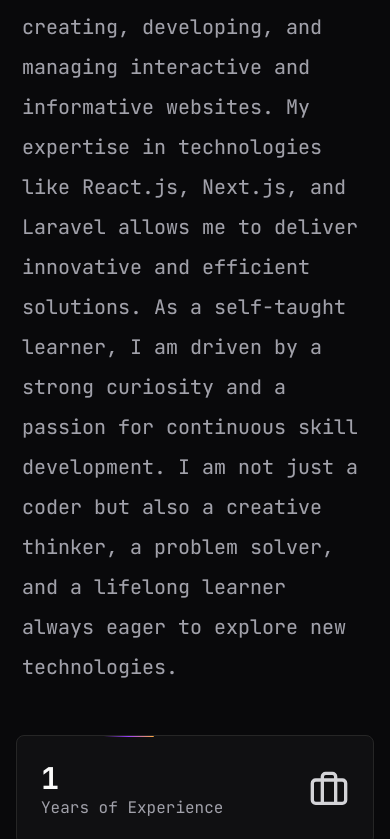
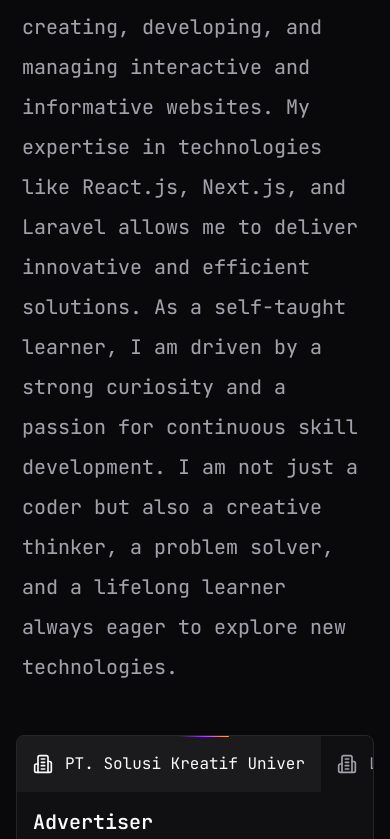
Before and after one commit to hasbihasbullh/portfolio, a Next.js app: page / in a window 390 px wide. Shown: the part 1161-2000 px from the top of the page. Built offline with nearby package versions, Linux system fonts and the light colour scheme; no server answers.

Commit message:
Add Experiences

```diff
--- a/app/layout.tsx
+++ b/app/layout.tsx
@@ -15,7 +15,7 @@ export const metadata: Metadata = {
 
 export default function RootLayout({ children }: { children: React.ReactNode }) {
   return (
-    <html lang="en">
+    <html lang="en" className="dark">
       <body className={`${jetBrainsMono.variable} antialiased`}>
         {children}
         <Analytics />
--- /dev/null
+++ b/components/About/Experiences.tsx
@@ -0,0 +1,96 @@
+import React, { useState } from "react";
+import { Card } from "@/components/ui/card";
+import { BorderBeam } from "@/components/ui/magicui/border-beam";
+import { Building2 } from "lucide-react";
+
+const Experiences = () => {
+  const [activeTab, setActiveTab] = useState(0);
+
+  const experiences = [
+    {
+      company: "PT. Solusi Kreatif Univer",
+      items: [
+        {
+          role: "Advertiser",
+          period: "March - May 2024",
+          description: "Created image and video content for products and managed digital ads.",
+          points: ["Created image and video content for products", "Managed ads on Facebook Ads and TikTok Ads", "Established marketplaces on Shopee, TikTok, and Lazada"],
+        },
+      ],
+    },
+    {
+      company: "Lead English",
+      items: [
+        {
+          role: "IT Staff",
+          period: "October - March 2024",
+          description: "Managed student data and maintained a WordPress-based website.",
+          points: ["Input student data", "Maintained a WordPress-based website"],
+        },
+      ],
+    },
+    {
+      company: "Disnaker Trans",
+      items: [
+        {
+          role: "International Training",
+          period: "September 21, 2023",
+          description: "Completed an intensive English training program.",
+          points: ["Improved English proficiency", "Participated in a 21-day program from start to finish"],
+        },
+      ],
+    },
+    {
+      company: "PT. Rice Inti Persero",
+      items: [
+        {
+          role: "Intern - Software Developer",
+          period: "March - May 2019",
+          description: "Developed a simple CRUD application and performed system maintenance.",
+          points: ["Developed a simple CRUD application for student data", "Input data for tools and equipment on the web", "Performed computer maintenance at the office"],
+        },
+      ],
+    },
+  ];
+
+  return (
+    <Card className="bg-zinc-900/50 rounded-lg relative overflow-hidden">
+      <BorderBeam />
+      <div className="flex flex-col md:flex-row">
+        <div className="md:w-80 md:border-r border-zinc-800 flex md:flex-col overflow-x-auto md:overflow-x-visible">
+          {experiences.map((exp, index) => (
+            <button
+              key={index}
+              onClick={() => setActiveTab(index)}
+              className={`flex items-center gap-3 p-4 text-left transition-colors whitespace-nowrap md:whitespace-normal ${activeTab === index ? "bg-zinc-800/50 text-zinc-50" : "text-zinc-400 hover:bg-zinc-800/30"}`}
+            >
+              <Building2 className="w-5 h-5" />
+              <span>{exp.company}</span>
+            </button>
+          ))}
+        </div>
+
+        <div className="flex-1 p-4 md:p-6">
+          {experiences[activeTab].items.map((item, index) => (
+            <div key={index} className="mb-6 last:mb-0">
+              <h4 className="font-semibold text-xl text-zinc-50">{item.role}</h4>
+              <p className="text-zinc-400">{experiences[activeTab].company}</p>
+              <p className="text-sm text-zinc-500 mb-4">{item.period}</p>
+              <p className="text-zinc-300 mb-3">{item.description}</p>
+              <ul className="space-y-2">
+                {item.points.map((point, idx) => (
+                  <li key={idx} className="text-zinc-400 flex items-start gap-2">
+                    <span className="block w-1 h-1 mt-2 bg-zinc-400 rounded-full"></span>
+                    {point}
+                  </li>
+                ))}
+              </ul>
+            </div>
+          ))}
+        </div>
+      </div>
+    </Card>
+  );
+};
+
+export default Experiences;
--- a/components/About/index.tsx
+++ b/components/About/index.tsx
@@ -4,6 +4,7 @@ import { useEffect, useState } from "react";
 import { BorderBeam } from "@/components/ui/magicui/border-beam";
 import { Card } from "@/components/ui/card";
 import { TextReveal } from "./TextReveal";
+import Experiences from "./Experiences";
 import { Skills } from "./Skills";
 import GitHubCalendar from "react-github-calendar";
 import { Briefcase, CheckCircle, Book } from "lucide-react";
@@ -27,7 +28,7 @@ export default function About() {
   }, []);
 
   const stats = [
-    { value: "1", label: "Years of Experience", icon: Briefcase },
+    { value: "2", label: "Years of Experience", icon: Briefcase },
     { value: projects.length, label: "Projects", icon: CheckCircle },
     { value: repoCount !== null ? repoCount : "Loading...", label: "Repositories", icon: Book },
   ];
@@ -37,8 +38,12 @@ export default function About() {
       <div className="max-w-7xl mx-auto">
         <div className="mb-12 sm:mb-20">
           <h2 className="text-3xl sm:text-4xl lg:text-6xl font-extrabold tracking-tight mb-6 text-zinc-50">About Me</h2>
-          <div className="mb-12">
+          <div className="mb-6">
             <TextReveal text="I am M Hasbi Hasbullah, currently living in Sukabumi, Indonesia. With experience across various fields of technology and development, I specialize in creating, developing, and managing interactive and informative websites. My expertise in technologies like React.js, Next.js, and Laravel allows me to deliver innovative and efficient solutions. As a self-taught learner, I am driven by a strong curiosity and a passion for continuous skill development. I am not just a coder but also a creative thinker, a problem solver, and a lifelong learner always eager to explore new technologies." />
+          </div>
+
+          <div className="mb-6">
+            <Experiences />
           </div>
 
           <div className="grid sm:grid-cols-3 gap-6">
--- a/components/Hero/index.tsx
+++ b/components/Hero/index.tsx
@@ -23,13 +23,22 @@ export default function Hero() {
   };
 
   return (
-    <section className="px-4 sm:px-8 py-10 lg:py-10 sm:py-20 max-w-7xl mx-auto grid lg:grid-cols-2 gap-8">
+    <section className="px-4 sm:px-8 py-10 lg:py-20 max-w-7xl mx-auto grid lg:grid-cols-2 gap-8">
       <div className="space-y-6 sm:space-y-8 text-center lg:text-left">
-        <h1 className="text-4xl sm:text-6xl md:text-7xl lg:text-[6rem] leading-none font-bold tracking-tighter">M HASBI HASBULLAH</h1>
+        <h1 className="text-4xl sm:text-6xl md:text-7xl lg:text-[6rem] leading-none font-bold tracking-tighter">
+          M HASBI HASBULLAH
+        </h1>
 
-        <p className="text-lg sm:text-xl lg:text-2xl text-zinc-400 max-w-full lg:max-w-none mx-auto lg:mx-0">User is a developer who continues to learn and focuses on modern web development using the latest technologies.</p>
+        <p className="text-lg sm:text-xl lg:text-2xl text-zinc-400 max-w-full lg:max-w-none mx-auto lg:mx-0">
+          A passionate developer specializing in modern web development with a focus on the latest technologies.
+        </p>
 
-        <Button className="relative overflow-hidden text-lg px-6 py-3" size="lg" variant="outline" onClick={handleDownloadCV}>
+        <Button
+          className="relative overflow-hidden text-lg px-6 py-3"
+          size="lg"
+          variant="outline"
+          onClick={handleDownloadCV}
+        >
           Download CV
           <BorderBeam
             size={48}
@@ -45,20 +54,42 @@ export default function Hero() {
         </Button>
 
         <div className="flex justify-center lg:justify-normal gap-4 mt-4">
-          <a href="https://github.com/hasbihasbullh" target="_blank" rel="noopener noreferrer" className="bg-zinc-200 text-zinc-950 hover:bg-zinc-400 rounded-full p-3 transition-all duration-300">
+          <a
+            href="https://github.com/hasbihasbullh"
+            target="_blank"
+            rel="noopener noreferrer"
+            className="bg-zinc-200 text-zinc-950 hover:bg-zinc-400 rounded-full p-3 transition-all duration-300"
+          >
             <Github className="w-5 h-5" />
           </a>
-          <a href="https://www.linkedin.com/in/m-hasbi-hasbullah-1a152b340/" target="_blank" rel="noopener noreferrer" className="bg-zinc-200 text-zinc-950 hover:bg-zinc-400 rounded-full p-3 transition-all duration-300">
+          <a
+            href="https://www.linkedin.com/in/m-hasbi-hasbullah-1a152b340/"
+            target="_blank"
+            rel="noopener noreferrer"
+            className="bg-zinc-200 text-zinc-950 hover:bg-zinc-400 rounded-full p-3 transition-all duration-300"
+          >
             <Linkedin className="w-5 h-5" />
           </a>
-          <a href="https://www.instagram.com/hasbihasbullh_" target="_blank" rel="noopener noreferrer" className="bg-zinc-200 text-zinc-950 hover:bg-zinc-400 rounded-full p-3 transition-all duration-300">
+          <a
+            href="https://www.instagram.com/hasbihasbullh_"
+            target="_blank"
+            rel="noopener noreferrer"
+            className="bg-zinc-200 text-zinc-950 hover:bg-zinc-400 rounded-full p-3 transition-all duration-300"
+          >
             <Instagram className="w-5 h-5" />
           </a>
         </div>
       </div>
 
       <div className="relative mt-8 lg:mt-0">
-        <Image src="/me.webp" alt="Foto Profil M Hasbi Hasbullah" width={400} height={500} className="w-full sm:w-[400px] h-[300px] sm:h-[500px] object-cover mx-auto rounded-lg shadow-lg" />
+        <Image
+          src="/me.webp"
+          alt="Foto Profil M Hasbi Hasbullah"
+          width={400}
+          height={500}
+          className="w-full sm:w-[400px] h-[300px] sm:h-[500px] object-cover mx-auto rounded-lg shadow-lg"
+          priority
+        />
         <div className="absolute bottom-0 right-0 bg-zinc-200 text-zinc-950 p-4 sm:p-6 rounded-lg">
           <p className="text-xs sm:text-sm opacity-70">TODAY DATE</p>
           <p className="text-3xl sm:text-5xl font-bold mt-2">{formattedDate}</p>
--- a/tailwind.config.ts
+++ b/tailwind.config.ts
@@ -55,6 +55,22 @@ export default {
   			lg: 'var(--radius)',
   			md: 'calc(var(--radius) - 2px)',
   			sm: 'calc(var(--radius) - 4px)'
+  		},
+  		animation: {
+  			shine: 'shine var(--duration) infinite linear'
+  		},
+  		keyframes: {
+  			shine: {
+  				'0%': {
+  					'background-position': '0% 0%'
+  				},
+  				'50%': {
+  					'background-position': '100% 100%'
+  				},
+  				to: {
+  					'background-position': '0% 0%'
+  				}
+  			}
   		}
   	}
   },
```
Also changed, not shown: public/images/img1.png.
